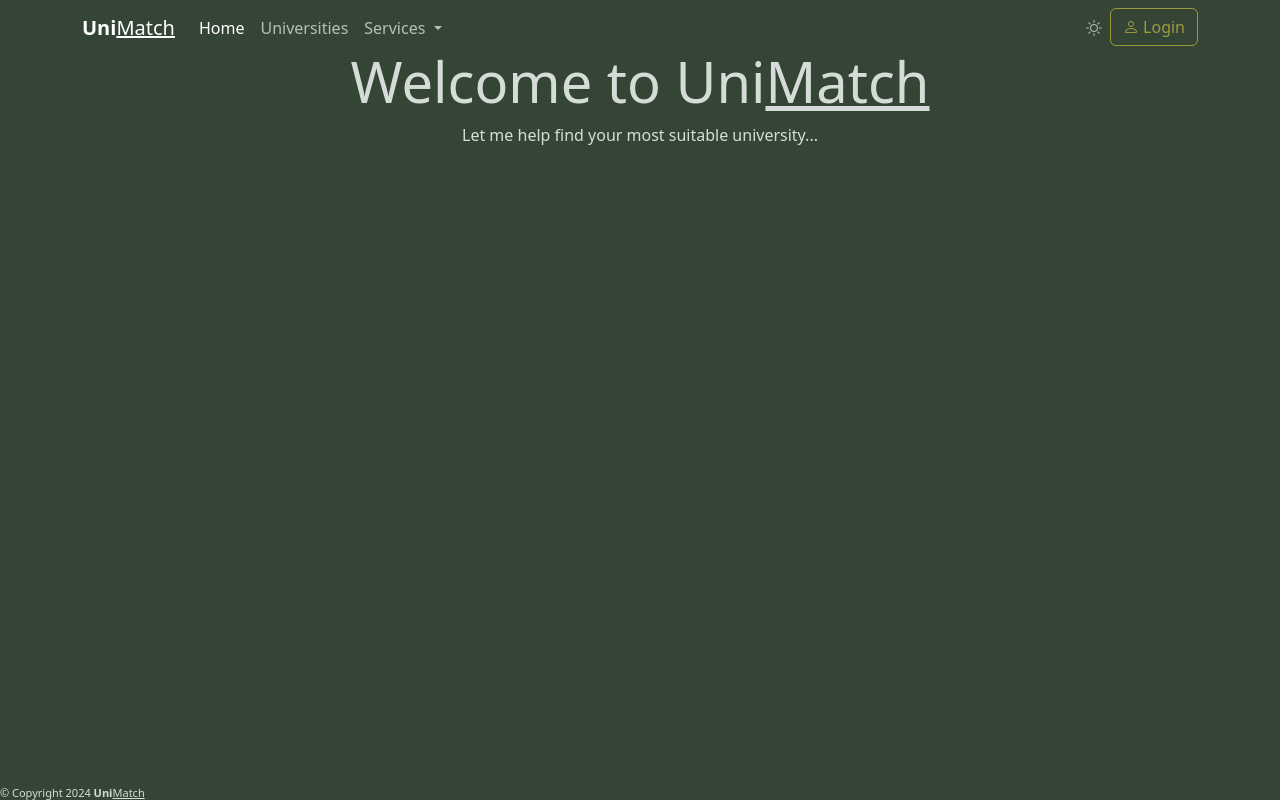
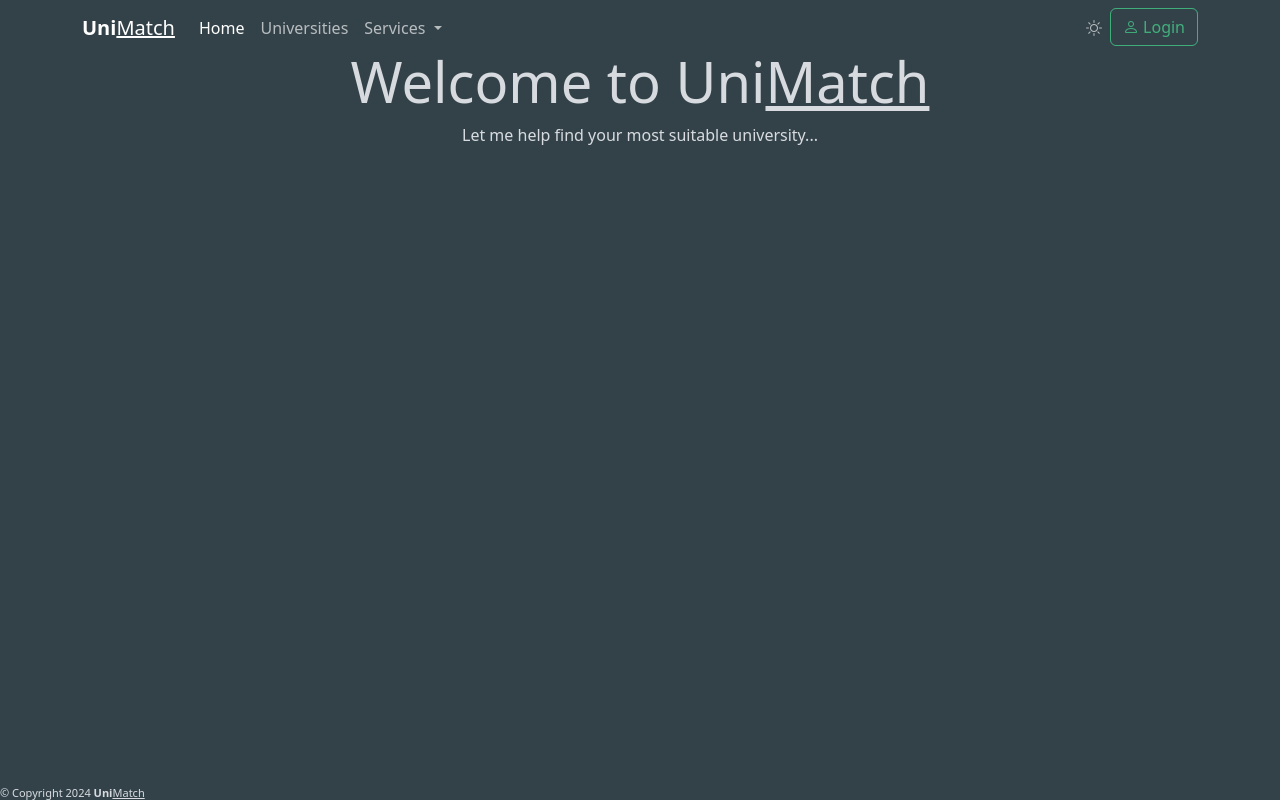
Before and after one commit to POLLARD1145/UniMatchOfficial, a Django app: page / in a window 1280 px wide. Run offline with Django 5.2, Linux system fonts and the light colour scheme.

Commit message:
"Updated hue-rotate value in master.html from 100deg to 180deg and removed unnecessary whitespace."

```diff
--- a/Django/UniMatch/templates/master.html
+++ b/Django/UniMatch/templates/master.html
@@ -1,6 +1,6 @@
 {% load static %}
 <!DOCTYPE html>
-<html lang="en" id="html-main" style="filter: invert(1) hue-rotate(100deg);">
+<html lang="en" id="html-main" style="filter: invert(1) hue-rotate(180deg);">
 <head>
     <meta charset="UTF-8">
     <meta name="viewport" content="width=device-width, initial-scale=1.0">
@@ -144,7 +144,7 @@
           icon.className = "bi bi-moon";
         } else {
           button.className = button.className.replace("dark", "light");
-          html.style.filter = "invert(1) hue-rotate(100deg)";
+          html.style.filter = "invert(1) hue-rotate(180deg)";
           icon.className = "bi bi-sun";
         }
 
```
